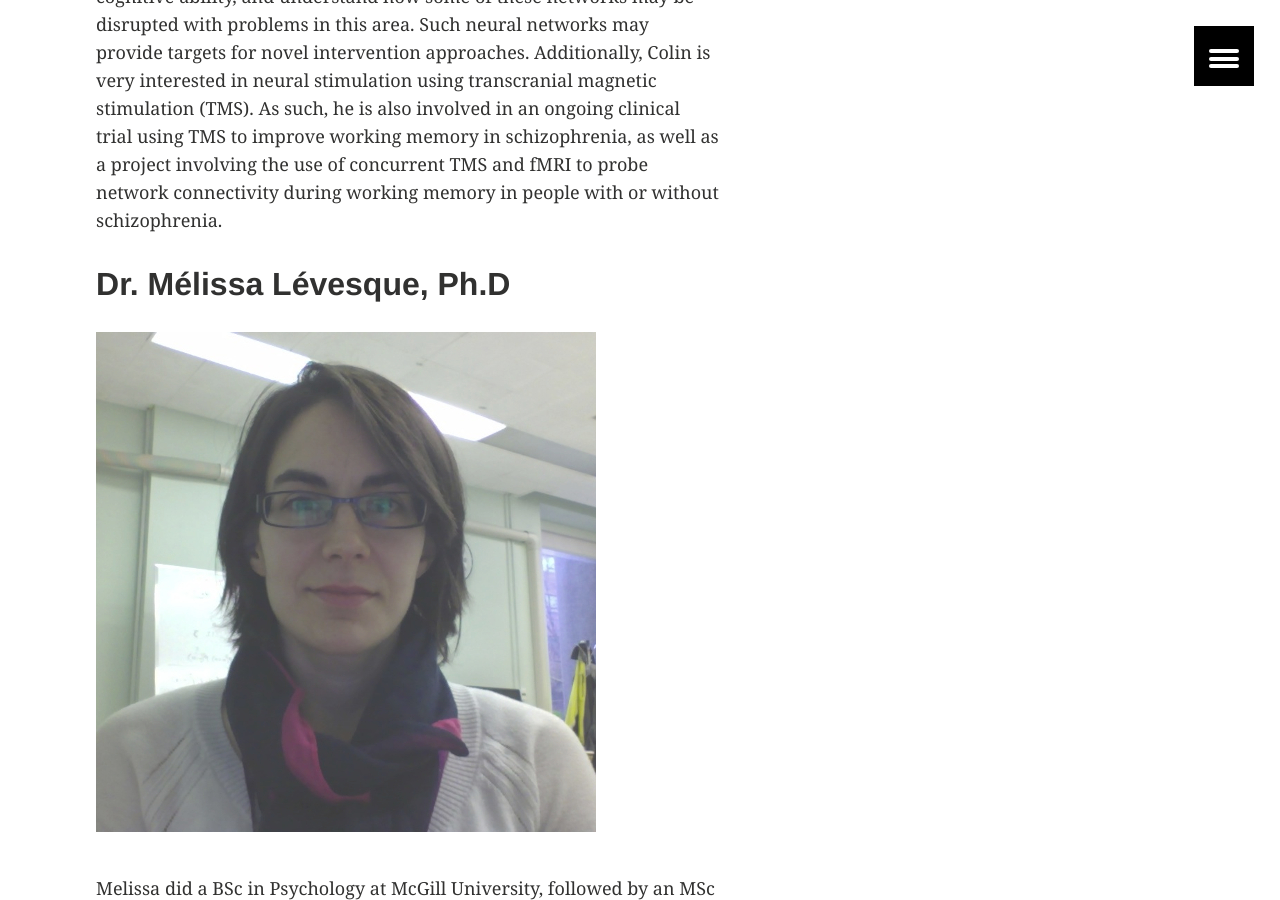
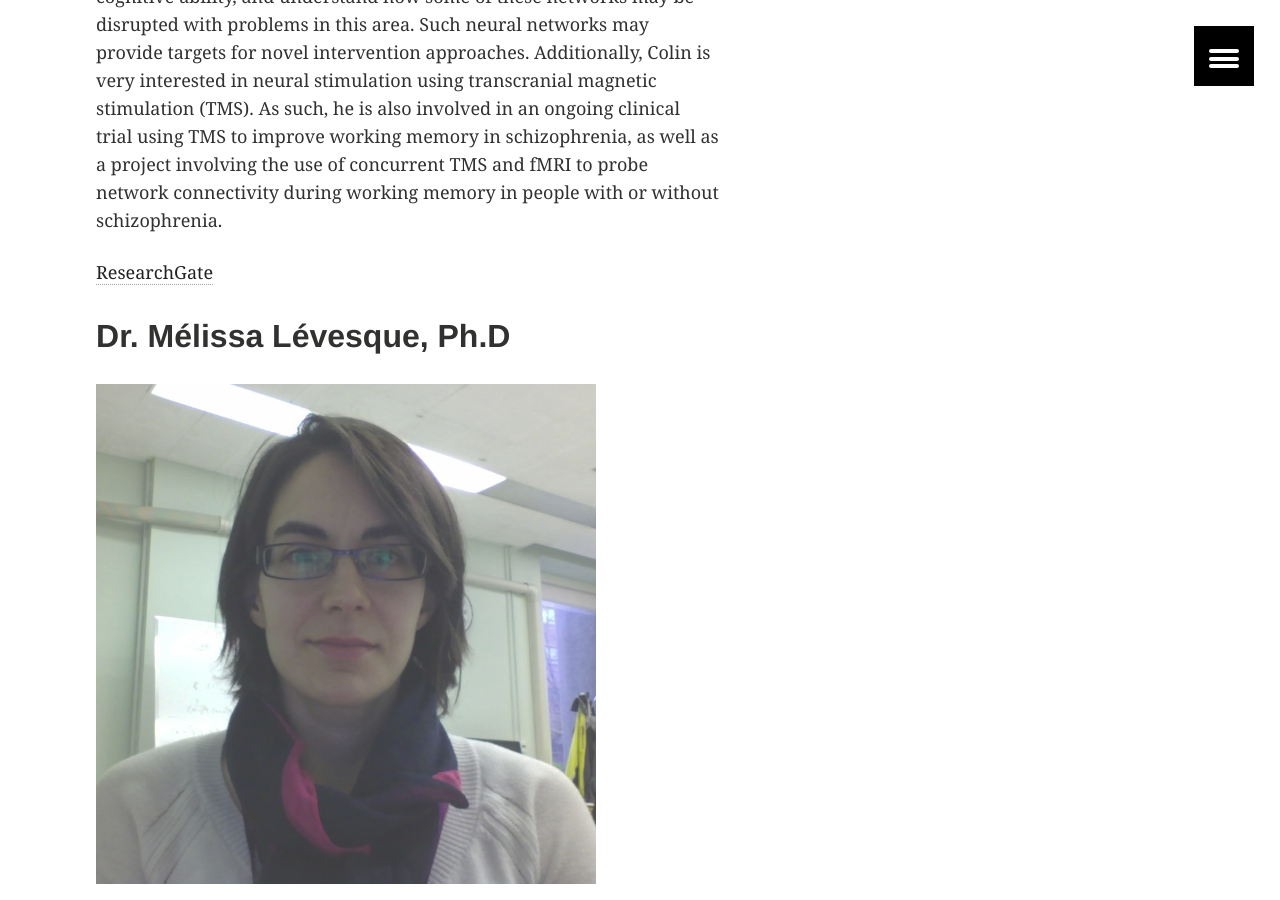
Before and after one commit to TIGRLab/tigrlab.github.io, a Jekyll site: the page built from members/index.md, in a window 1280 px wide and 900 px high, scrolled down 2423 px. Built offline with Jekyll 4.4.1, drawn with Linux system fonts in a browser that asks for light colours.

Commit message:
added colins website

```diff
--- a/members/index.md
+++ b/members/index.md
@@ -35,6 +35,8 @@ Dr. Colin Hawko, Ph.D
 </figure>
 
 Colin is a Post-doctoral fellow working with both the Kimmel lab and the Temerity Centre for Therapeutic Brain Intervention with Dr. Jeff Daskalakis. His research speciality is cognitive neuroscience and functional neuroimaging. In the TIGR lab, Colin has been examining relationships between social cognitive abilities and fMRI task activity using a partial least squares approach. Patients with schizophrenia have a noted deficit in social cognition (such as understanding sarcasm, or reading the intentions and emotions of others) which is strongly tied to functional outcomes such as independent living and employment status. We hope to identify neural networks which are related to social cognitive ability, and understand how some of these networks may be disrupted with problems in this area. Such neural networks may provide targets for novel intervention approaches. Additionally, Colin is very interested in neural stimulation using transcranial magnetic stimulation (TMS). As such, he is also involved in an ongoing clinical trial using TMS to improve working memory in schizophrenia, as well as a project involving the use of concurrent TMS and fMRI to probe network connectivity during working memory in people with or without schizophrenia.
+
+[ResearchGate](http://www.researchgate.net/profile/Colin_Hawco)
 
 Dr. Mélissa Lévesque, Ph.D
 --------------------------
```
